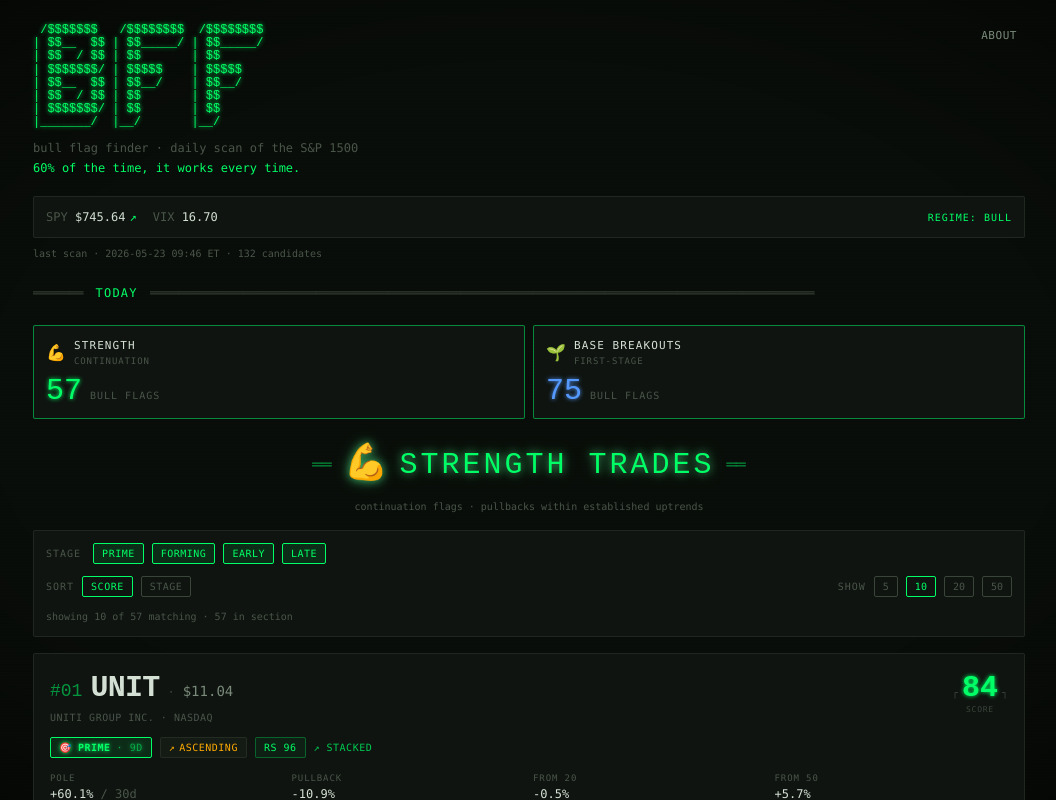
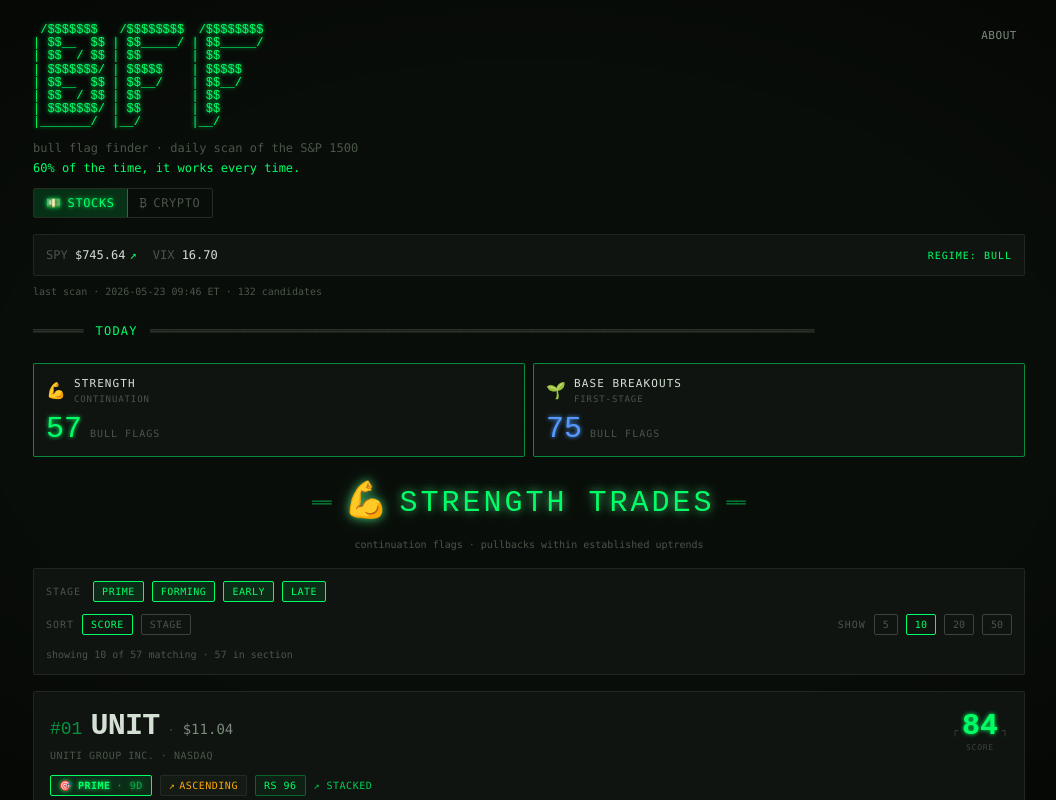
Before and after one commit to duuuval/Bull_Flag_Finder, a Next.js app: page / in a window 1280 px wide. Shown: the top 800 px of the page, without its empty margins (111-1167 px from the left). Built offline with nearby package versions, Linux system fonts and the light colour scheme.

Commit message:
Add files via upload

```diff
--- a/app/globals.css
+++ b/app/globals.css
@@ -7,6 +7,7 @@
 :root {
   --color-bg: #0a0e0a;
   --color-terminal-green: #00ff66;
+  --color-crypto-orange: #f7931a;
 }
 
 * {
@@ -106,7 +107,7 @@ main, header, footer {
   background: #2a3a2a;
 }
 
-/* Card hover */
+/* Card hover — green (stocks/default) */
 .card-interactive {
   transition: all 0.15s ease-out;
 }
@@ -114,6 +115,16 @@ main, header, footer {
 .card-interactive:hover {
   border-color: #00ff66;
   box-shadow: 0 0 0 1px rgba(0, 255, 102, 0.2), 0 4px 12px rgba(0, 255, 102, 0.05);
+}
+
+/* Card hover — orange (crypto) */
+.card-interactive-crypto {
+  transition: all 0.15s ease-out;
+}
+
+.card-interactive-crypto:hover {
+  border-color: #f7931a;
+  box-shadow: 0 0 0 1px rgba(247, 147, 26, 0.2), 0 4px 12px rgba(247, 147, 26, 0.05);
 }
 
 /* Blinking cursor */
--- a/app/page.tsx
+++ b/app/page.tsx
@@ -4,6 +4,7 @@ import Link from 'next/link';
 import { BFFLogoLarge, Divider, EmptyFlag } from '@/components/ASCIIFlair';
 import TwoSectionScanner from './TwoSectionScanner';
 import BackToTop from '@/components/BackToTop';
+import AssetToggle from '@/components/AssetToggle';
 
 export const dynamic = 'force-static';
 
@@ -80,7 +81,7 @@ export default function Home() {
     <>
       <main className="max-w-5xl mx-auto px-4 py-6 relative z-10">
         {/* Logo header — ASCII is the header. About link sits top-right. */}
-        <section className="mb-5 relative">
+        <section className="mb-3 relative">
           <Link
             href="/about"
             aria-label="about"
@@ -95,6 +96,11 @@ export default function Home() {
           <p className="text-terminal-green text-xs mt-1 font-mono">
             60% of the time, it works every time.
           </p>
+        </section>
+
+        {/* Asset toggle */}
+        <section className="mb-4">
+          <AssetToggle mode="stocks" />
         </section>
 
         {/* SPY / VIX / regime */}
@@ -170,6 +176,9 @@ function NoData() {
         </Link>
         <BFFLogoLarge />
       </section>
+      <div className="mt-6 mb-6">
+        <AssetToggle mode="stocks" />
+      </div>
       <div className="mt-8 space-y-3">
         <p className="text-text">
           <span className="cursor-blink">waiting for first scan</span>
```
